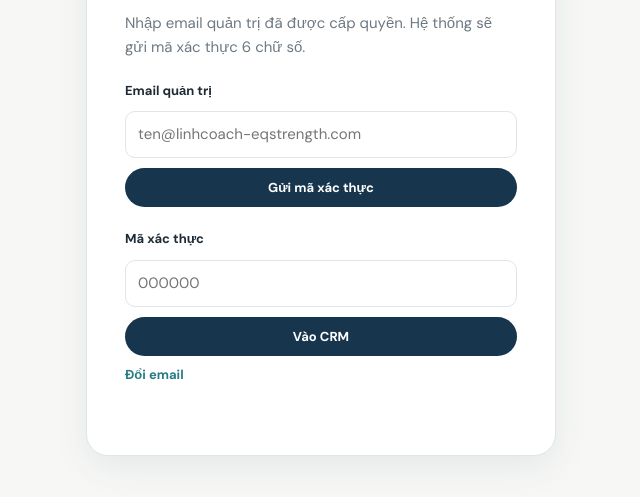
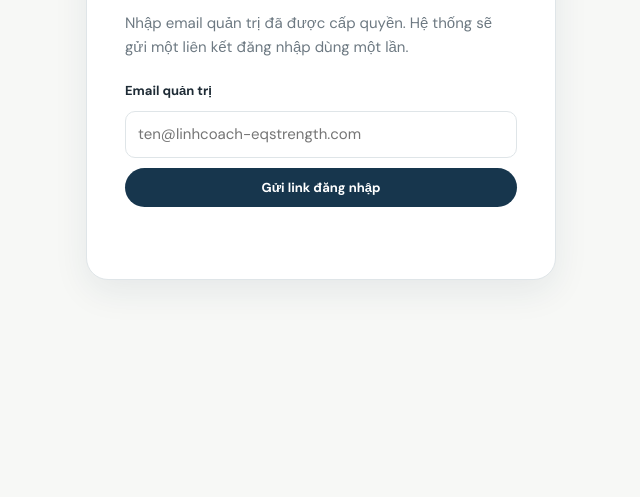
Before and after one commit to nonametestchatbot-oss/CareerCoachforlearningabroad, a website: page public/admin/crm.html in a window 1280 px wide. Shown: the part 301-798 px from the top of the page, without its empty margins (319-959 px from the left). Drawn offline with nearby package versions, Linux system fonts and the light colour scheme.

Commit message:
Use Supabase magic link login in CRM

```diff
--- a/public/admin/crm.html
+++ b/public/admin/crm.html
@@ -15,18 +15,16 @@
     <section class="auth-card" id="auth-view">
       <p class="eyebrow">LINH COACH · CRM</p>
       <h1>Đăng nhập Lead Hub</h1>
-      <p class="muted">Nhập email quản trị đã được cấp quyền. Hệ thống sẽ gửi mã xác thực 6 chữ số.</p>
+      <p class="muted">Nhập email quản trị đã được cấp quyền. Hệ thống sẽ gửi một liên kết đăng nhập dùng một lần.</p>
       <form id="email-form">
         <label for="admin-email">Email quản trị</label>
         <input id="admin-email" type="email" autocomplete="email" required placeholder="ten@linhcoach-eqstrength.com">
-        <button class="primary-button" type="submit">Gửi mã xác thực</button>
+        <button class="primary-button" type="submit">Gửi link đăng nhập</button>
       </form>
-      <form id="otp-form" hidden>
-        <label for="admin-otp">Mã xác thực</label>
-        <input id="admin-otp" inputmode="numeric" autocomplete="one-time-code" pattern="[0-9]{6}" maxlength="6" required placeholder="000000">
-        <button class="primary-button" type="submit">Vào CRM</button>
-        <button class="text-button" id="change-email" type="button">Đổi email</button>
-      </form>
+      <div id="magic-link-view" hidden>
+        <p class="magic-link-note">Link đăng nhập đã được gửi. Mở email mới nhất và bấm nút đăng nhập; bạn sẽ được đưa trở lại Lead Hub.</p>
+        <button class="text-button" id="change-email" type="button">Dùng email khác</button>
+      </div>
       <p class="status-message" id="auth-status" role="status" aria-live="polite"></p>
     </section>
 
```
